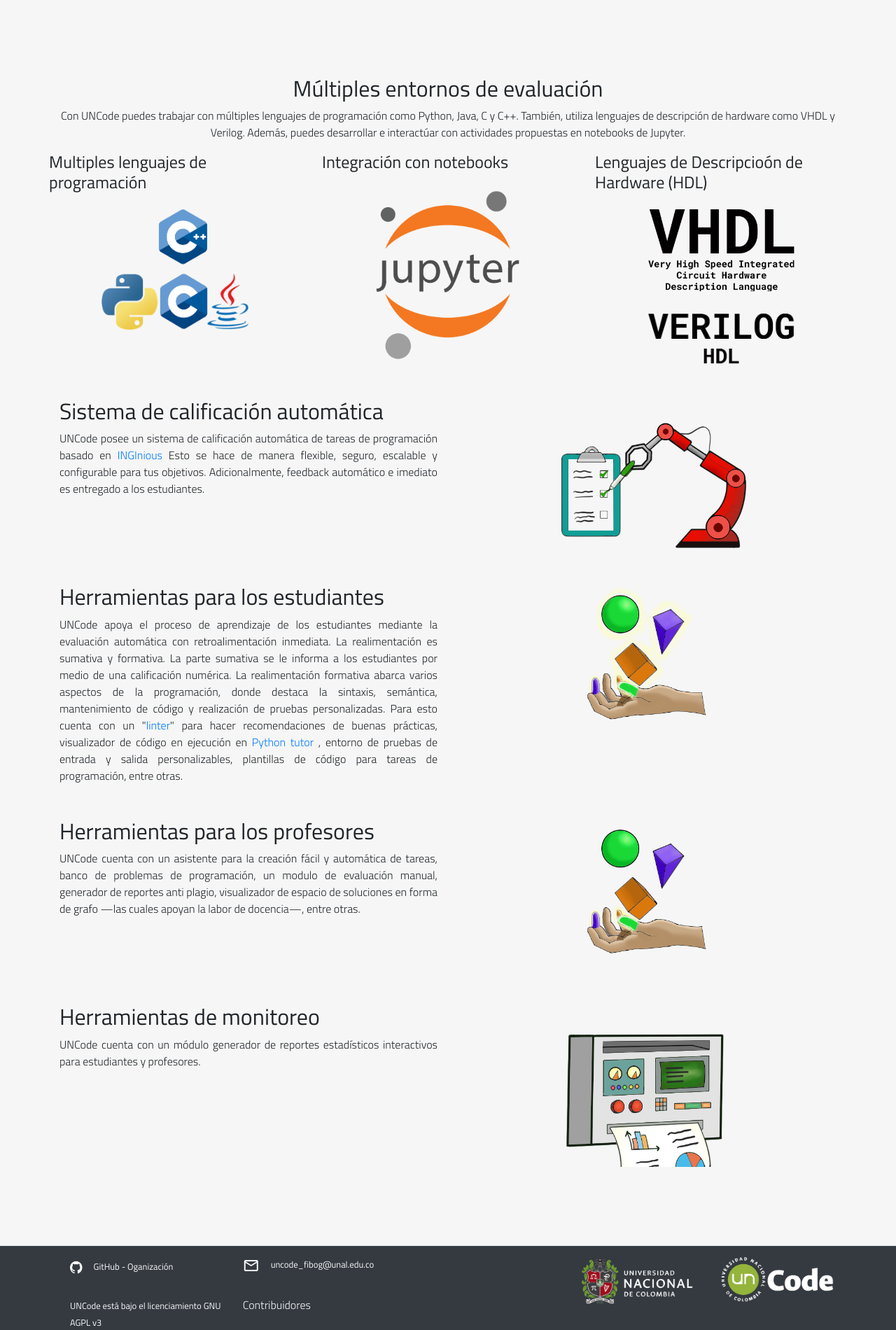
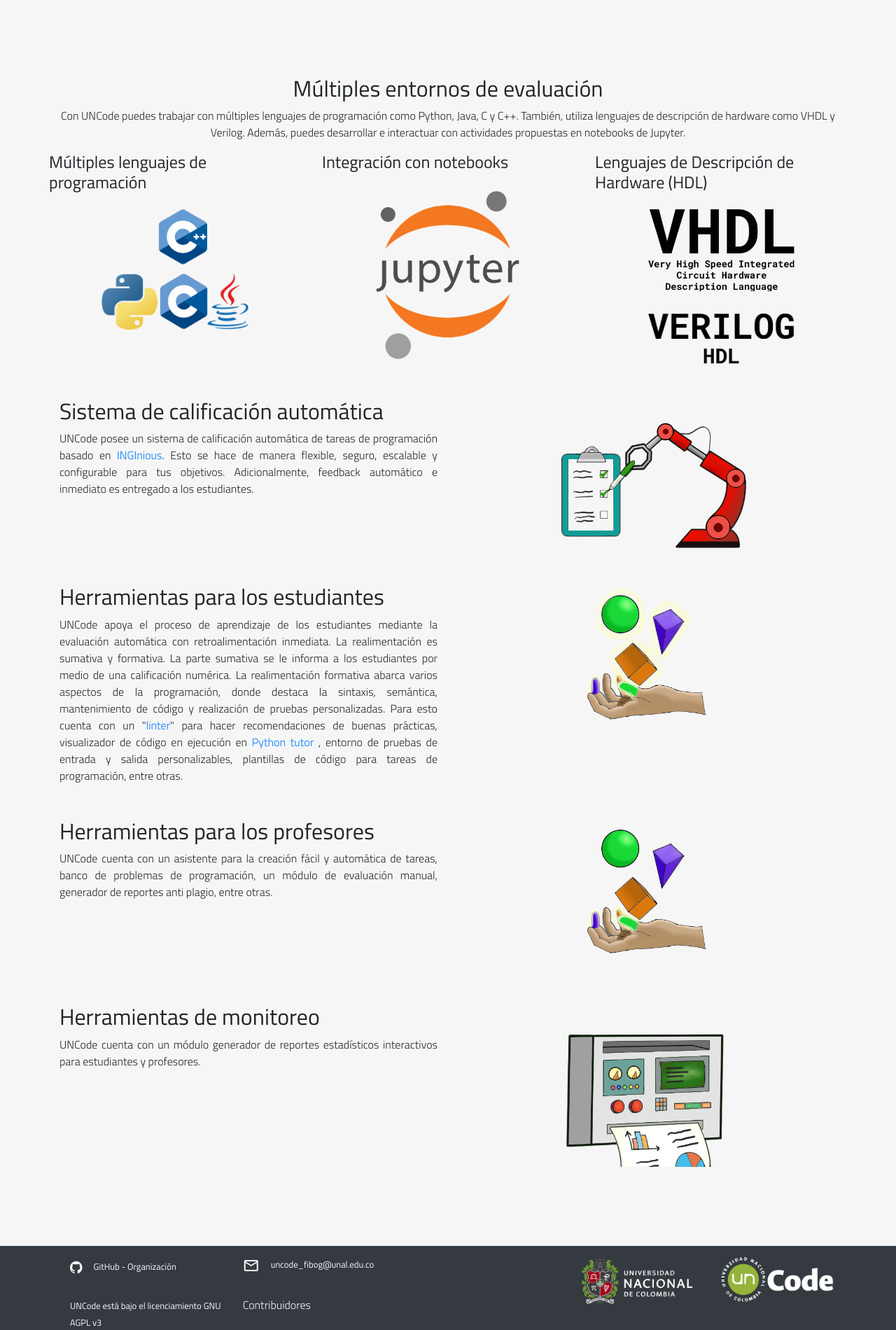
Before and after one commit to JuezUN/juezun.github.io, a plain HTML site: page index.html in a window 1280 px wide. Shown: the part 549-2449 px from the top of the page at 70% size. Drawn offline with nearby package versions, Linux system fonts and the light colour scheme.

Commit message:
Fix errors on index

```diff
--- a/index.html
+++ b/index.html
@@ -4,7 +4,7 @@
 <head>
     <meta charset="UTF-8">
     <meta name="viewport" content="width=device-width, initial-scale=1.0">
-    <title>UnCode</title>
+    <title>UNCode</title>
     <!-- Bootstrap-->
     <link rel="stylesheet" href="https://stackpath.bootstrapcdn.com/bootstrap/4.5.2/css/bootstrap.min.css"
           integrity="sha384-JcKb8q3iqJ61gNV9KGb8thSsNjpSL0n8PARn9HuZOnIxN0hoP+VmmDGMN5t9UJ0Z" crossorigin="anonymous">
@@ -73,13 +73,13 @@
                         <p>Con UNCode puedes trabajar con múltiples lenguajes de programación
                             como Python, Java, C y C++. También, utiliza lenguajes de descripción de hardware como VHDL
                             y
-                            Verilog. Además, puedes desarrollar e interactúar con actividades propuestas en notebooks de
+                            Verilog. Además, puedes desarrollar e interactuar con actividades propuestas en notebooks de
                             Jupyter. </p></div>
                 </div>
             </div>
             <div class="row">
                 <div class="col-md-4">
-                    <h4>Multiples lenguajes de programación</h4>
+                    <h4>Múltiples lenguajes de programación</h4>
                     <div class="col-md-8 mx-auto">
                         <img src="assets/img/losgosLenguage.png" class="img-fluid rounded mx-auto d-block py-3">
                     </div>
@@ -90,7 +90,7 @@
                         <img src="assets/img/Jupyter_logo.png" class="img-fluid rounded mx-auto d-block py-3"></div>
                 </div>
                 <div class="col-md-4">
-                    <h4>Lenguajes de Descripcioón de Hardware (HDL)</h4>
+                    <h4>Lenguajes de Descripción de Hardware (HDL)</h4>
                     <div class="col-md-8 mx-auto">
                         <img src="assets/img/VHDL.png" class="img-fluid rounded mx-auto d-block py-3">
                         <img src="assets/img/Verilog.png" class="img-fluid rounded mx-auto d-block py-3"></div>
@@ -104,8 +104,8 @@
                 <h2>Sistema de calificación automática</h2>
                 <p class="text-justify">UNCode posee un sistema de calificación automática de tareas de programación
                     basado en <a
-                            href="https://inginious.org/" target="_blank">INGInious</a> Esto se hace de manera flexible,
-                    seguro, escalable y configurable para tus objetivos. Adicionalmente, feedback automático e imediato
+                            href="https://inginious.org/" target="_blank">INGInious</a>. Esto se hace de manera flexible,
+                    seguro, escalable y configurable para tus objetivos. Adicionalmente, feedback automático e inmediato
                     es entregado a los estudiantes. </p>
             </div>
             <div class="col-md-6">
@@ -143,8 +143,7 @@
                 <h2>Herramientas para los profesores</h2>
                 <p class="text-justify">UNCode cuenta con un asistente para la creación fácil y automática de tareas,
                     banco de problemas de
-                    programación, un modulo de evaluación manual, generador de reportes anti plagio, visualizador de
-                    espacio de soluciones en forma de grafo —las cuales apoyan la labor de docencia—, entre otras.</p>
+                    programación, un módulo de evaluación manual, generador de reportes anti plagio, entre otras.</p>
             </div>
             <div class="col-md-6">
                 <div class="col-md-7 mx-auto">
--- a/pages/footer.html
+++ b/pages/footer.html
@@ -5,7 +5,7 @@
                 <div class="row mx-auto">
                     <div class="col-lg-4  py-3 ">
                         <small><a href="https://github.com/JuezUN" class="text-light" target="_blank"><i
-                                class="icon ion-logo-github lead mr-3 align-middle"></i>GitHub - Oganización</a></small>
+                                class="icon ion-logo-github lead mr-3 align-middle"></i>GitHub - Organización</a></small>
                     </div>
                     <div class="col-lg-4  py-3  ">
                         <small>
```
